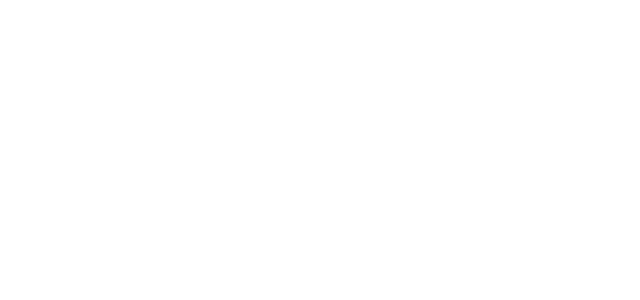
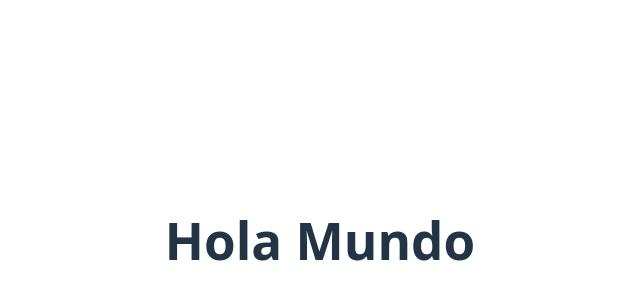
Before and after one commit to SLorenzatti12/TP3-Lorenzatti-Odetti, a React (Vite) app: page /DatosAlbum in a window 1280 px wide. Before the commit this address had no page. Shown: the part 160-460 px from the top of the page, without its empty margins (320-960 px from the left). Built offline with nearby package versions, Linux system fonts and the light colour scheme.

Commit message:
Creación pags. de albunes y definición de rutas.

```diff
--- a/src/App.jsx
+++ b/src/App.jsx
@@ -4,6 +4,8 @@ import { BrowserRouter as Router, Routes, Route } from 'react-router-dom'
 import Loginpage from './components/Loginpage'
 import './App.css'
 import Barrabusqueda from './components/Barrabusqueda'
+import { DatosArtista } from './components/DatosArtista'
+import { DatosAlbum } from './components/DatosAlbum'
 
 function App() {
 
@@ -12,6 +14,8 @@ function App() {
       <Routes>
         <Route path="/" element={<Loginpage />}/>
         <Route path="/Barrabusqueda" element={<Barrabusqueda />} />
+        <Route path='/DatosArtistas' element={<DatosArtista />}/>
+        <Route path='/DatosAlbum' element={<DatosAlbum />}/>
       </Routes>
     </Router>
   )
--- /dev/null
+++ b/src/components/DatosAlbum.jsx
@@ -0,0 +1,5 @@
+export function DatosAlbum ()   {
+    return (
+        <h1>Hola Mundo</h1>
+    )
+}
--- a/src/components/Loginpage.jsx
+++ b/src/components/Loginpage.jsx
@@ -14,8 +14,7 @@ const Loginpage = () => {
     }
     localStorage.setItem("client_id", clientId)
     localStorage.setItem("client_secret", clientSecret)
-    alert(clientId)
-    useNavegate("./Barrabusqueda")
+    navigate("/Barrabusqueda")
   }
 
   return (
```
